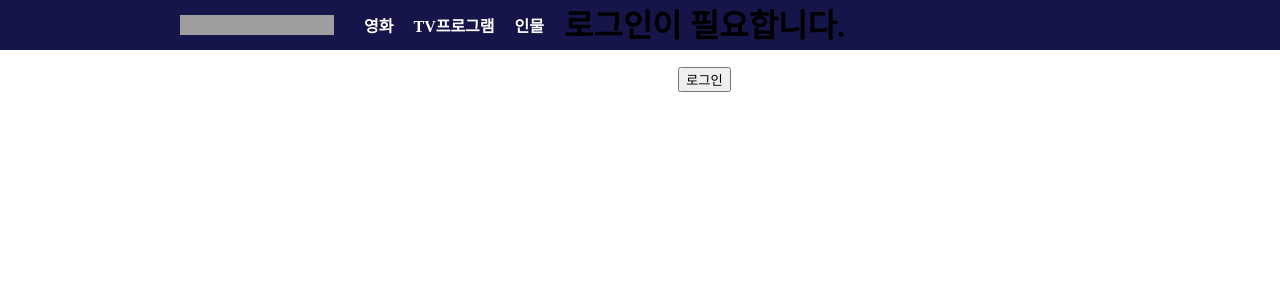
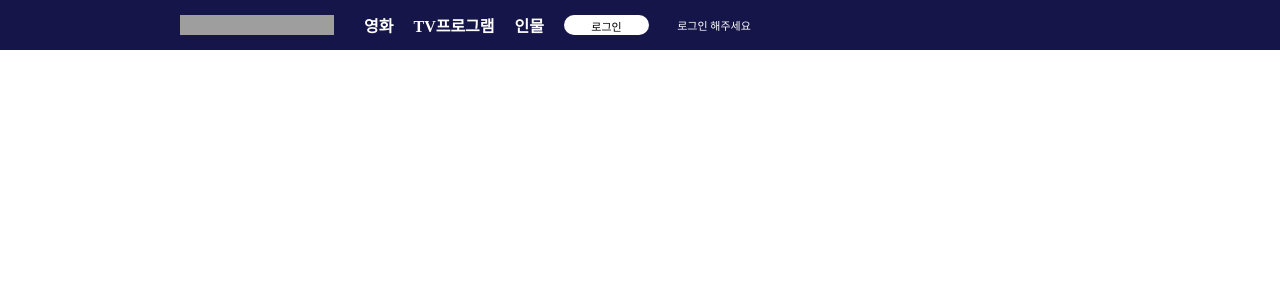
Before and after one commit to ssen021/TMBC, a React (Create React App) app: page / in a window 1280 px wide. Shown: the top 300 px of the page. Built offline with nearby package versions, Linux system fonts and the light colour scheme; grey boxes are pictures that could not be loaded.

Commit message:
login완료

```diff
--- a/src/components/LoginControl.jsx
+++ b/src/components/LoginControl.jsx
@@ -1,5 +1,5 @@
 import React, { Component } from "react";
-import { LoginBox } from "./LoginControl.style";
+import { LoginBox, StyledParagraph, Button } from "./LoginControl.style";
 
 class LoginControl extends Component {
   constructor(props) {
@@ -22,19 +22,19 @@ class LoginControl extends Component {
 
     let button;
     if (isLoggedIn) {
-      button = <button onClick={this.handleLogoutClick}>로그아웃</button>;
+      button = <Button onClick={this.handleLogoutClick}>로그아웃</Button>;
     } else {
-      button = <button onClick={this.handleLoginClick}>로그인</button>;
+      button = <Button onClick={this.handleLoginClick}>로그인</Button>;
     }
 
     return (
       <LoginBox>
+        {button}
         {isLoggedIn ? (
-          <h1>환영합니다! 로그인되었습니다.</h1>
+          <StyledParagraph>환영합니다!</StyledParagraph>
         ) : (
-          <h1>로그인이 필요합니다.</h1>
+          <StyledParagraph>로그인 해주세요</StyledParagraph>
         )}
-        {button}
       </LoginBox>
     );
   }
--- a/src/components/LoginControl.style.jsx
+++ b/src/components/LoginControl.style.jsx
@@ -2,11 +2,28 @@ import styled from "styled-components";
 
 export const LoginBox = styled.div`
   text-align: center;
-  margin-top: 20px;
+  display: flex;
+  align-items: center;
+  justify-content: space-around;
+  height: 50px;
+  background-color: rgb(21, 21, 73);
+`;
+
+export const StyledParagraph = styled.p`
+  font-size: 11px;
+  color: #fff;
+  width: 130px;
 `;
 
 export const Button = styled.button`
-  font-size: 16px;
-  margin-top: 10px;
+  font-size: 11px;
+  color: #000;
+  background-color: #fff;
+  border: none;
+  border-radius: 20px;
+  padding: 10px 20px;
   cursor: pointer;
+  height: 10px;
+  width: 85px;
+  line-height: 5px;
 `;
```
